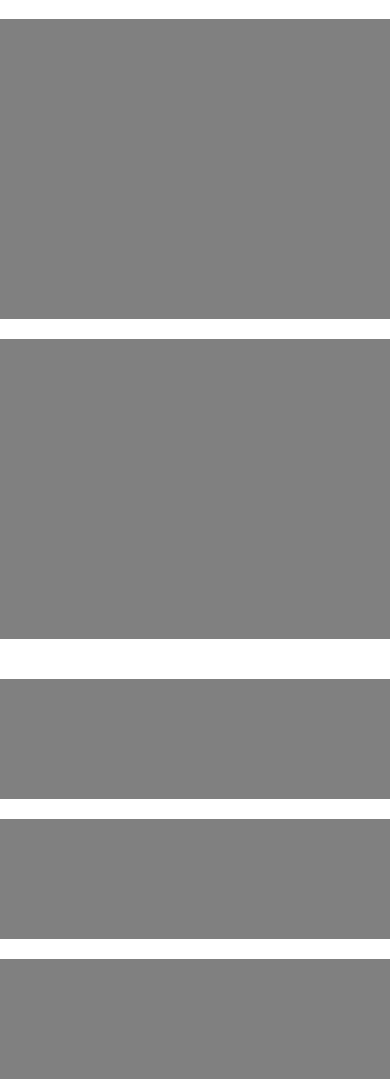
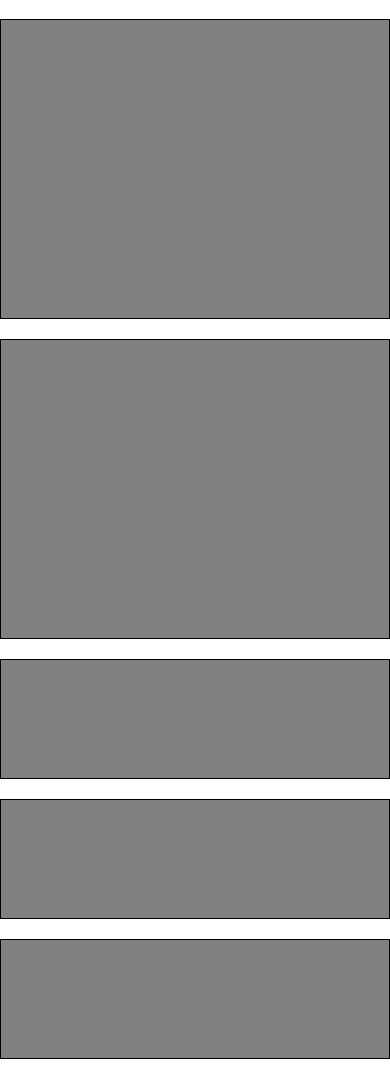
Before and after one commit to MonicaOspina/hb-layout-flexbox, a plain HTML site: page index.html in a window 390 px wide. Shown: the part 81-1160 px from the top of the page. Drawn offline with Linux system fonts and the light colour scheme.

Commit message:
Making changes the flexbox

```diff
--- a/css/style.css
+++ b/css/style.css
@@ -3,6 +3,7 @@
     padding: 0 ;
     box-sizing: border-box
 }
+
 .container{
     max-width: 1024px;
     width: 100%;
@@ -19,42 +20,40 @@ header{
     justify-content: center;
     align-items: center;
     background-color: gray;
+    border: 1px solid #000000;
+}
 
-}
 .twoboxes{
     display: flex;
     margin-top: 100px;
+}
 
-}
-.izbox, .derbox {
+.box-two{
     width: 100%;
     height: 300px;
     background-color: gray;
     margin-right: 20px;
+    border: 1px solid #000000;
 }
-.derbox {
+
+.box-two:last-child, .box-three:last-child{
     margin-right: 0px;
 }
 
-.threeboxes {
+.threeboxes{
     display:flex;
     margin-top: 20px;
     width: 100%;
-
 }
 
-.boxiz, .boxcent, .boxder{
+.box-three{
     width:100%;
     height:100%;
     margin-right: 20px;
     height: 120px;
-
+    border: 1px solid #000000;
 }
 
-.boxder{
-    margin-right: 0px;
-
-}
 article{
     background-color: gray;
 }
@@ -66,35 +65,24 @@ article{
     margin-top: 20px;
     align-items: center;
     justify-content: center;
+    border: 1px solid #000000;
 }
 
 .bottom article{
     width:150px;
     height:150px ;
     background-color: gray;
-    border: 1px solid #000000
+    border: 1px solid #000000;
 }
 
  @media(max-width:500px){
-     .twoboxes{
+    .twoboxes, .threeboxes{
         flex-direction: column;
     }
-    .izbox{
+    .box-two, .box-three{
         margin-bottom: 20px;
     }
-    .derbox{
-        margin-bottom: 20px;
-    }
-    .boxcent{
-        margin-bottom: 20px;
-    }
-    .boxder{
-        margin-bottom: 20px;
-    }
-    .boxiz{
-        margin-bottom: 20px;
-    }
-    .threeboxes{
-        flex-direction: column;
+    .threeboxes, .bottom{
+        margin-top:0;
     }
 }
--- a/index.html
+++ b/index.html
@@ -5,24 +5,24 @@
     <meta name="viewport" content="width=device-width, initial-scale=1.0">
     <meta http-equiv="X-UA-Compatible" content="ie=edge">
     <link rel="stylesheet" href="css/style.css">
-    <title>Document</title>
+    <title>hb-layout-flexbox</title>
 </head>
 <body>
     <div class="container">
       <header>
-      <hi>hb-layout-flexbox</hi>
-    </header>
-       <section class="twoboxes">
-         <article class="izbox"></article>
-         <article class="derbox"> </article>
-       </section>
-       <section class="threeboxes">
-            <article class="boxiz"> </article>
-            <article class="boxcent"> </article>
-            <article class="boxder"> </article>
-       </section>
+        <h1>hb-layout-flexbox</h1>
+      </header>
+      <section class="twoboxes">
+        <article class="box-two"></article>
+        <article class="box-two"></article>
+      </section>
+      <section class="threeboxes">
+        <article class="box-three"></article>
+        <article class="box-three"></article>
+        <article class="box-three"></article>
+      </section>
       <footer class="bottom">
-            <article class ="box"> </article>
+        <article class="box-centrado"></article>
       </footer>
     </div>
 </body>
```
Lines whose indentation alone changed are shown as unchanged.
